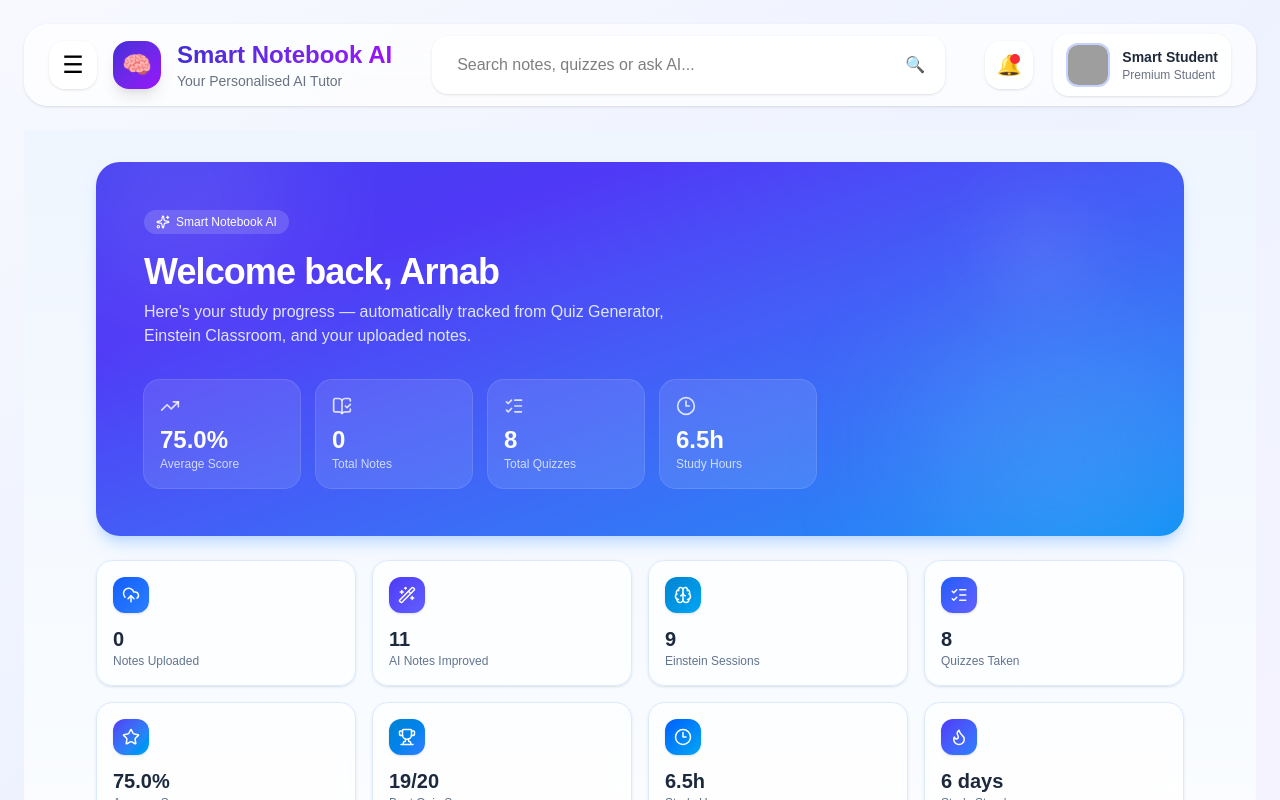
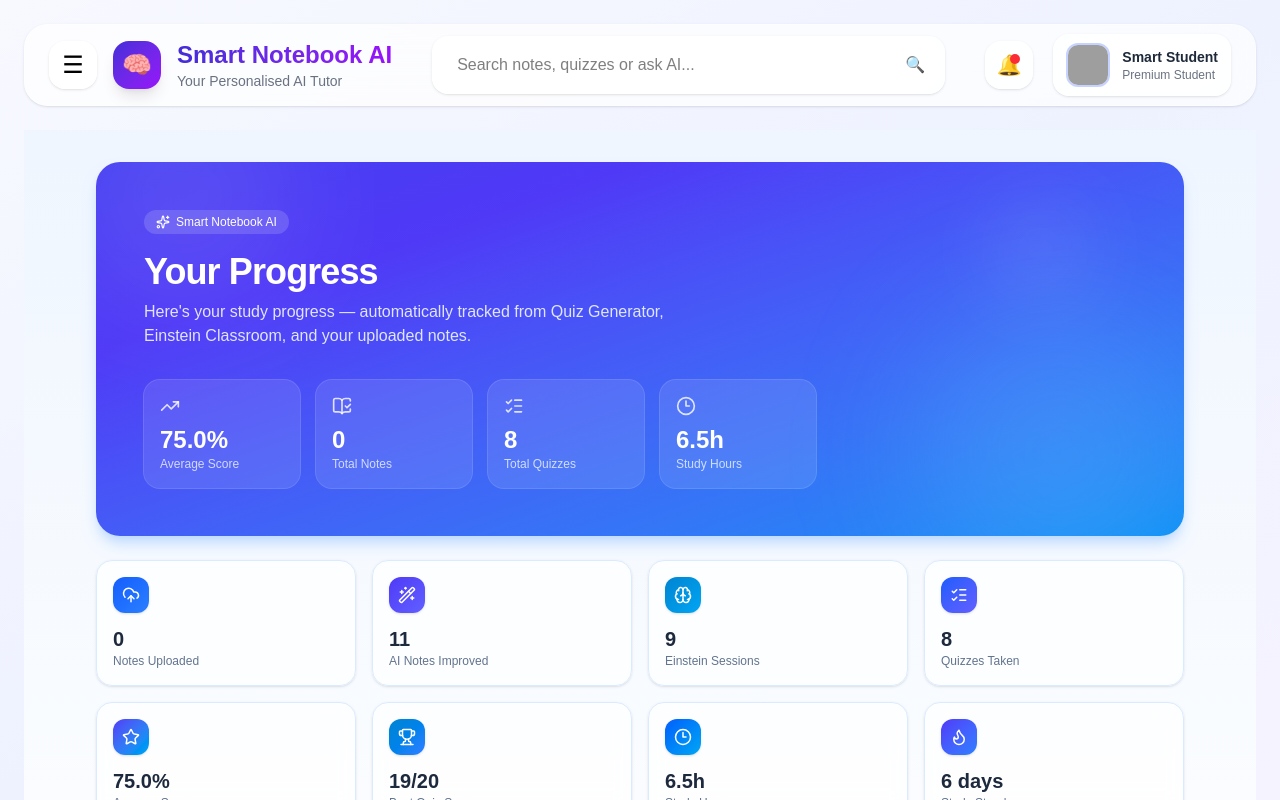
Before and after one commit to arnab045/smart-notebook-frontend, a React (Vite) app: page /progress in a window 1280 px wide. Built offline with nearby package versions, Linux system fonts and the light colour scheme; grey boxes are pictures that could not be loaded.

Commit message:
update progress tracking

```diff
--- a/src/pages/ProgressTracking.jsx
+++ b/src/pages/ProgressTracking.jsx
@@ -169,7 +169,7 @@
         <span className="inline-flex items-center gap-1.5 rounded-full bg-white/15 px-3 py-1 text-xs font-medium text-white backdrop-blur-sm">
           <Sparkles className="h-3.5 w-3.5" /> Smart Notebook AI
         </span>
-        <h1 className="mt-4 text-3xl md:text-4xl font-extrabold tracking-tight text-white">Welcome back, Arnab</h1>
+        <h1 className="mt-4 text-3xl md:text-4xl font-extrabold tracking-tight text-white">Your Progress</h1>
         <p className="mt-2 max-w-xl text-blue-50/90">Here's your study progress — automatically tracked from Quiz Generator, Einstein Classroom, and your uploaded notes.</p>
         <div className="mt-8 grid grid-cols-2 md:grid-cols-4 gap-3 md:gap-4 max-w-2xl">
           {stats.map(({ icon: Icon, label, value }, i) => (
```
